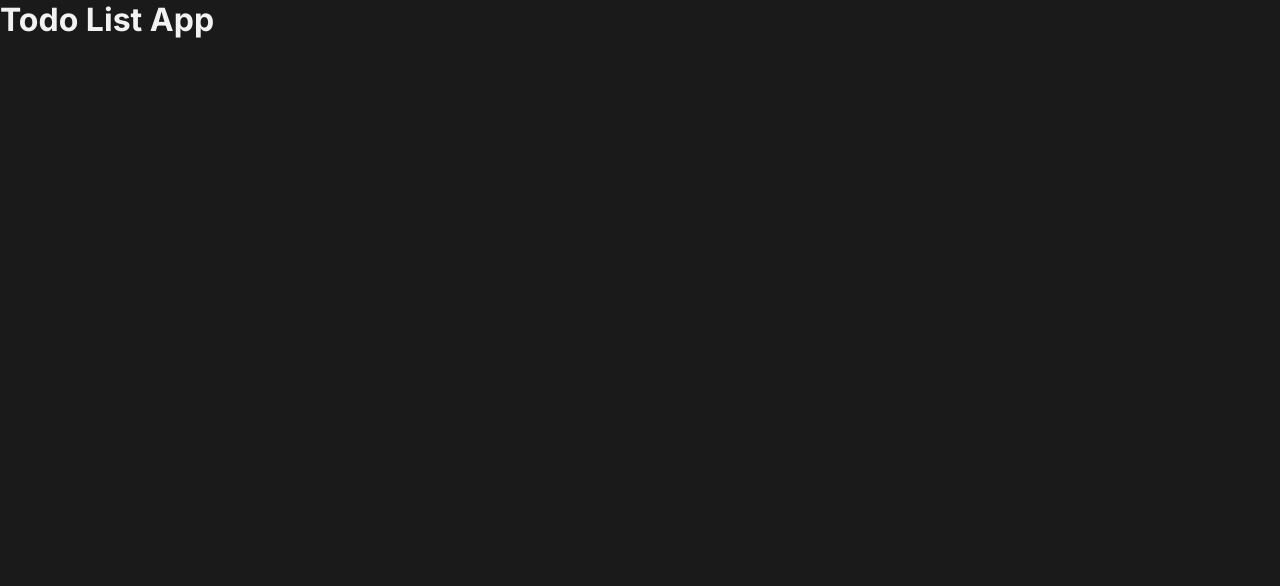
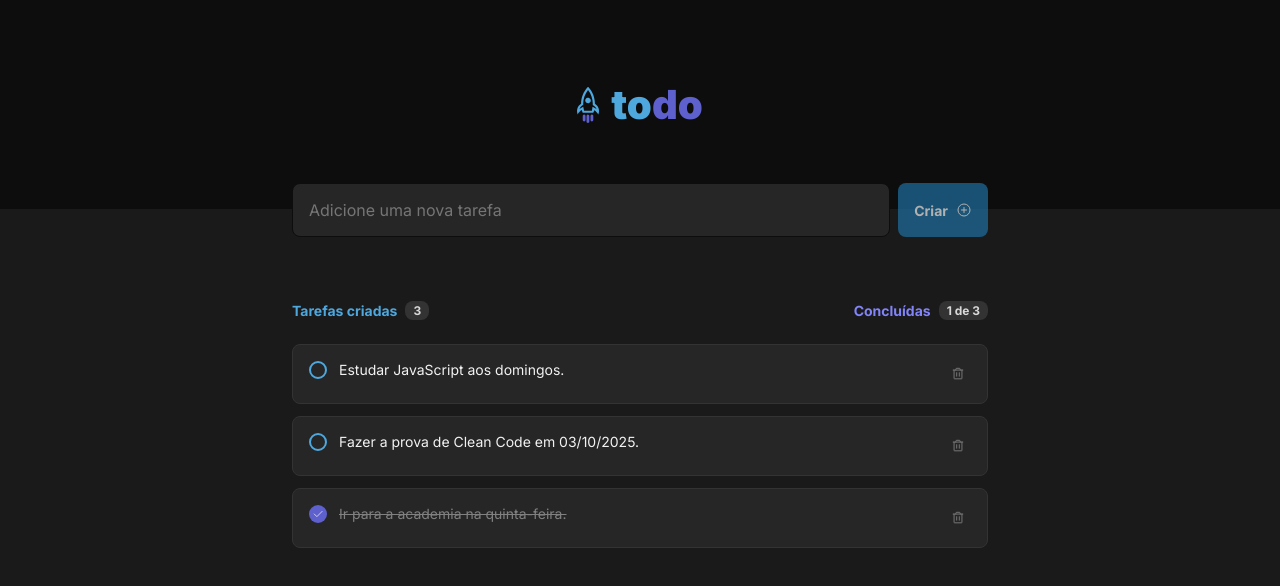
Before and after one commit to felipe-dr/todolist-web-react, a React (Vite) app: page / in a window 1280 px wide. Shown: the top 586 px of the page. Built offline with nearby package versions, Linux system fonts and the light colour scheme.

Commit message:
feat: implement todo list logic

```diff
--- a/src/app.tsx
+++ b/src/app.tsx
@@ -1,9 +1,124 @@
-import './styles/global.css';
+import { PlusCircle } from 'phosphor-react';
+import { ChangeEvent, FormEvent, InvalidEvent, useState } from 'react';
+import { v4 as uuid } from 'uuid';
+
+import {
+  ButtonComponent,
+  EmptyListComponent,
+  HeaderComponent,
+  InputComponent,
+  ListStatusComponent,
+  TaskComponent,
+} from './components';
+
+import { TaskModel } from './models';
+
+import styles from './app.module.css';
+import './styles/main.css';
+
+const taskList: TaskModel[] = [
+  { id: uuid(), title: 'Estudar JavaScript aos domingos.', isChecked: false },
+  {
+    id: uuid(),
+    title: 'Fazer a prova de Clean Code em 03/10/2025.',
+    isChecked: false,
+  },
+  {
+    id: uuid(),
+    title: 'Ir para a academia na quinta-feira.',
+    isChecked: true,
+  },
+];
 
 export function App() {
+  const [tasks, setTasks] = useState<TaskModel[] | []>(taskList);
+  const [newTaskTitle, setNewTaskTitle] = useState<string>('');
+
+  const isNewTaskEmpty = newTaskTitle.length === 0;
+
+  const handleNewTaskChange = (event: ChangeEvent<HTMLInputElement>) => {
+    event.target.setCustomValidity('');
+
+    setNewTaskTitle(event.target.value);
+  };
+
+  const handleNewTaskInvalid = (event: InvalidEvent<HTMLInputElement>) => {
+    event.target.setCustomValidity('Esse campo é obrigatório.');
+  };
+
+  const handleCreateNewTask = (event: FormEvent) => {
+    event.preventDefault();
+
+    const newTask: TaskModel = {
+      id: uuid(),
+      title: newTaskTitle,
+      isChecked: false,
+    };
+
+    setTasks([...tasks, newTask]);
+    setNewTaskTitle('');
+  };
+
+  const onCheckTask = (taskId: string) => {
+    const updatedTasks = tasks.map((task) => {
+      if (task.id === taskId) {
+        return { ...task, isChecked: !task.isChecked };
+      }
+
+      return { ...task };
+    });
+
+    setTasks(updatedTasks);
+  };
+
+  const onDeleteTask = (taskId: string) => {
+    if (confirm('Tem certeza que deseja remover essa tarefa?')) {
+      const tasksWithoutDeletedTask = tasks.filter(
+        (task) => task.id !== taskId
+      );
+
+      setTasks(tasksWithoutDeletedTask);
+    }
+  };
+
   return (
-    <>
-      <h1>Todo List App</h1>
-    </>
+    <main>
+      <HeaderComponent />
+      <section className="container">
+        <form
+          className={styles['todo-new-task-bar']}
+          onSubmit={handleCreateNewTask}
+        >
+          <InputComponent
+            name="task"
+            placeholder="Adicione uma nova tarefa"
+            onChange={handleNewTaskChange}
+            value={newTaskTitle}
+            onInvalid={handleNewTaskInvalid}
+            required
+          />
+          <ButtonComponent type="submit" disabled={isNewTaskEmpty}>
+            Criar <PlusCircle />
+          </ButtonComponent>
+        </form>
+        <ListStatusComponent tasks={tasks} />
+        {tasks.length === 0 ? (
+          <EmptyListComponent className={styles['todo-empty-list']} />
+        ) : (
+          <div className={styles['todo-tasks-list']}>
+            {tasks.map((task) => (
+              <TaskComponent
+                key={task.id}
+                task={task}
+                onCheckTask={onCheckTask}
+                onDeleteTask={onDeleteTask}
+              >
+                {task.title}
+              </TaskComponent>
+            ))}
+          </div>
+        )}
+      </section>
+    </main>
   );
 }
```
